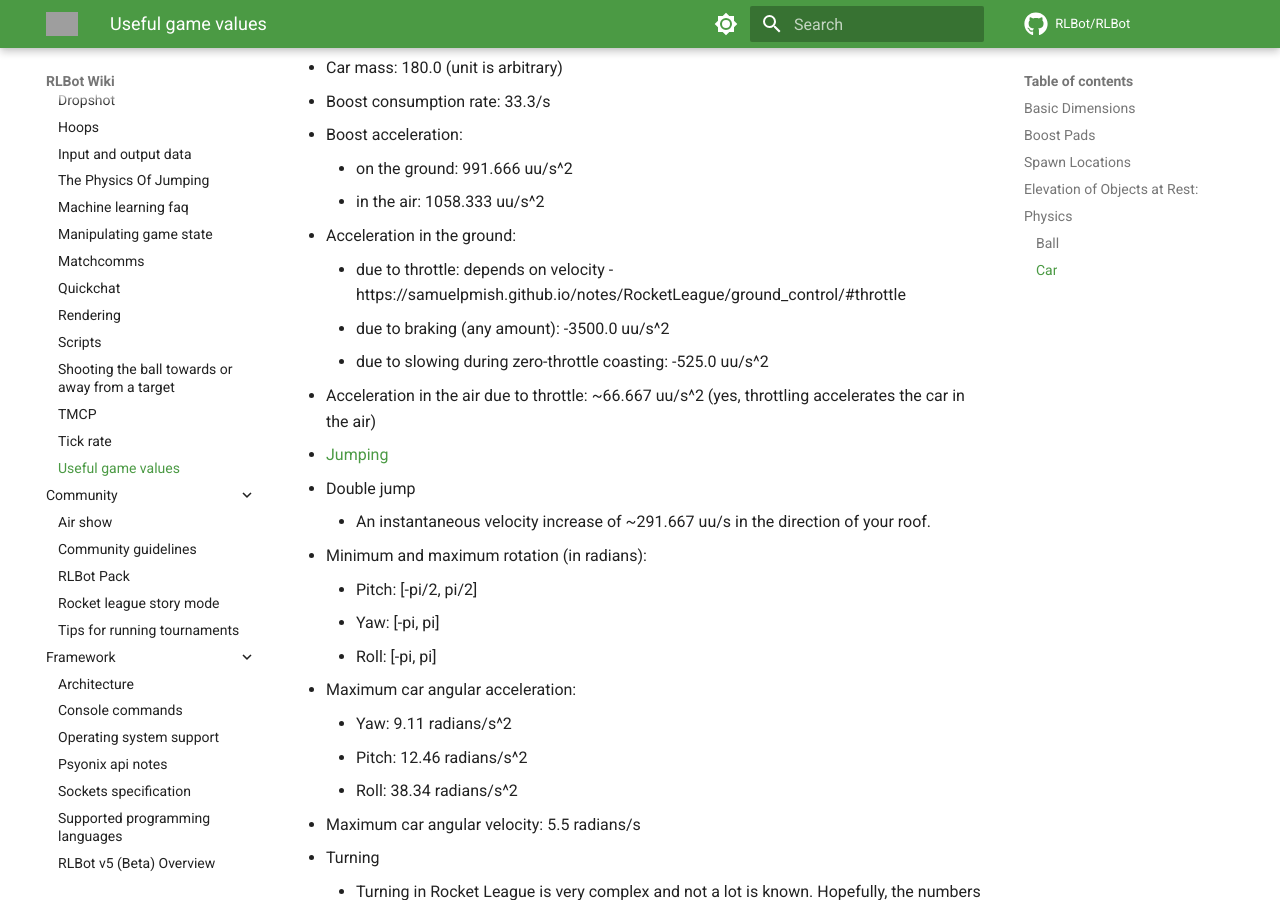
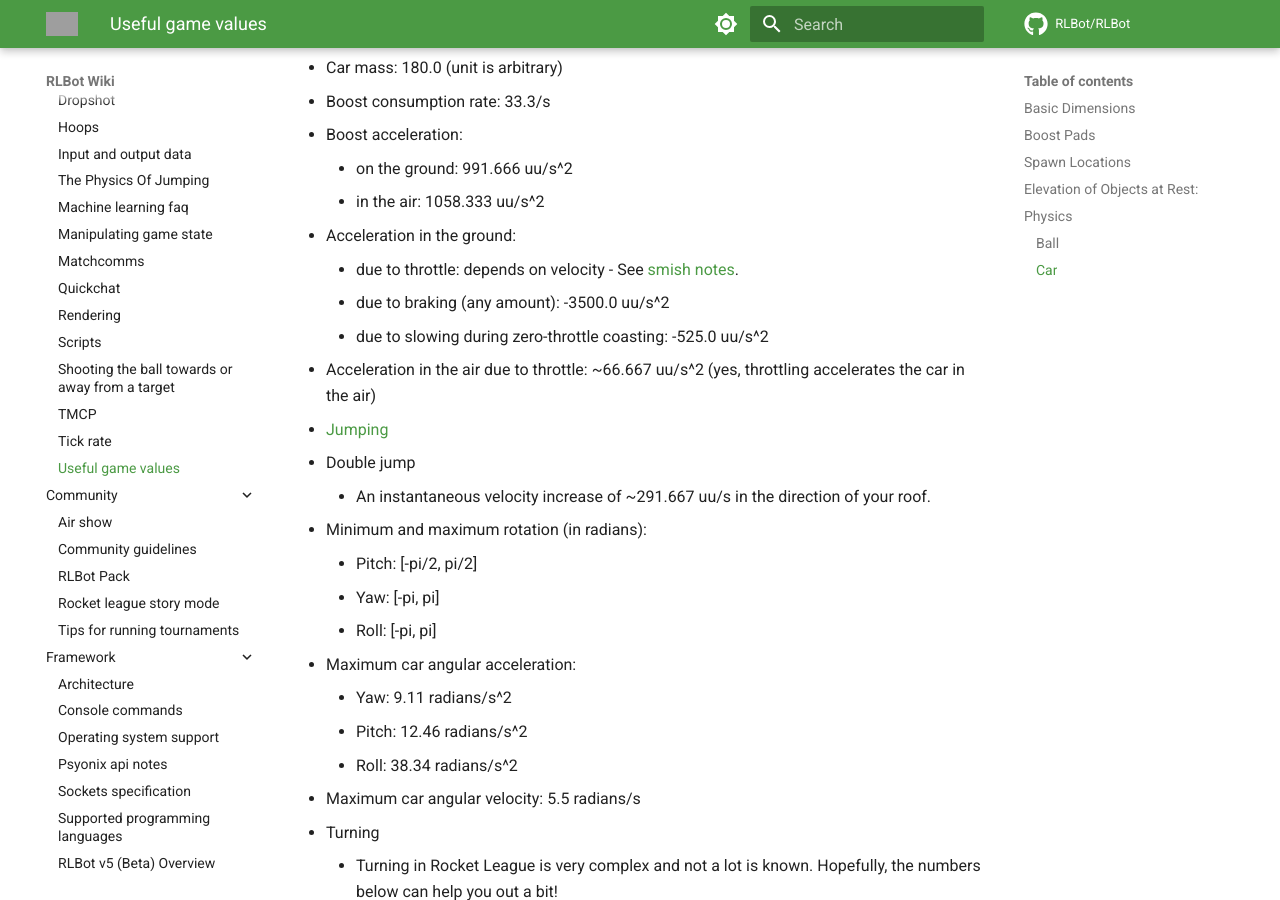
Before and after one commit to RLBot/wiki, an MkDocs documentation site: the page built from docs/botmaking/useful-game-values.md, in a window 1280 px wide and 900 px high, scrolled down 5711 px. Built offline with MkDocs 1.6.1 and Material for MkDocs 9.7.7, drawn with Linux system fonts in a browser that asks for light colours; comment, search, counter and statistics services are not loaded; grey boxes are pictures that could not be loaded.

Commit message:
Update useful-game-values.md

```diff
--- a/docs/botmaking/useful-game-values.md
+++ b/docs/botmaking/useful-game-values.md
@@ -157,7 +157,7 @@ More information on car bodies [in this spreadsheet](https://onedrive.live.com/v
     - on the ground: 991.666 uu/s^2
     - in the air: 1058.333 uu/s^2
 - Acceleration in the ground:
-    - due to throttle: depends on velocity - https://samuelpmish.github.io/notes/RocketLeague/ground_control/#throttle
+    - due to throttle: depends on velocity - See [smish notes](https://www.smish.dev/rocket_league/ground_control/#throttle).
     - due to braking (any amount): -3500.0 uu/s^2
     - due to slowing during zero-throttle coasting: -525.0 uu/s^2
 - Acceleration in the air due to throttle: ~66.667 uu/s^2   (yes, throttling accelerates the car in the air)
```
